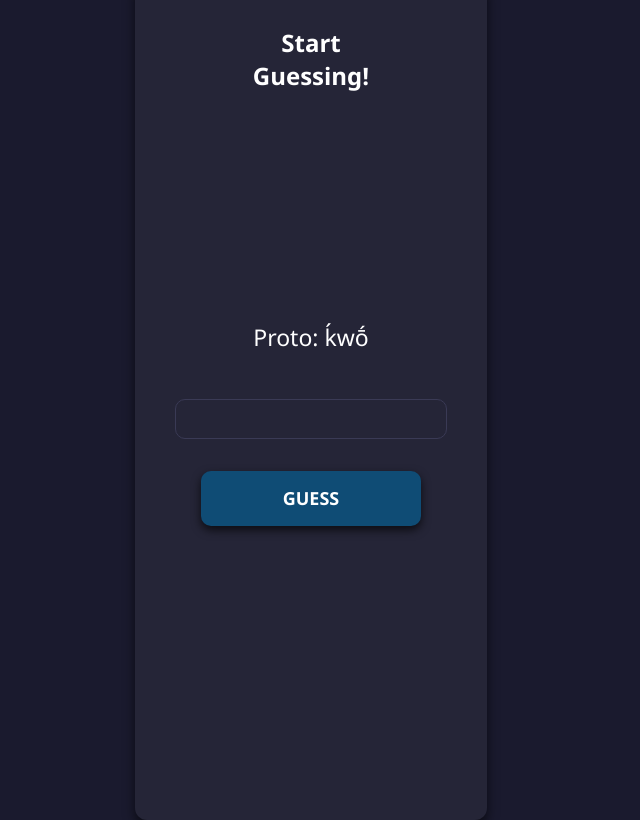
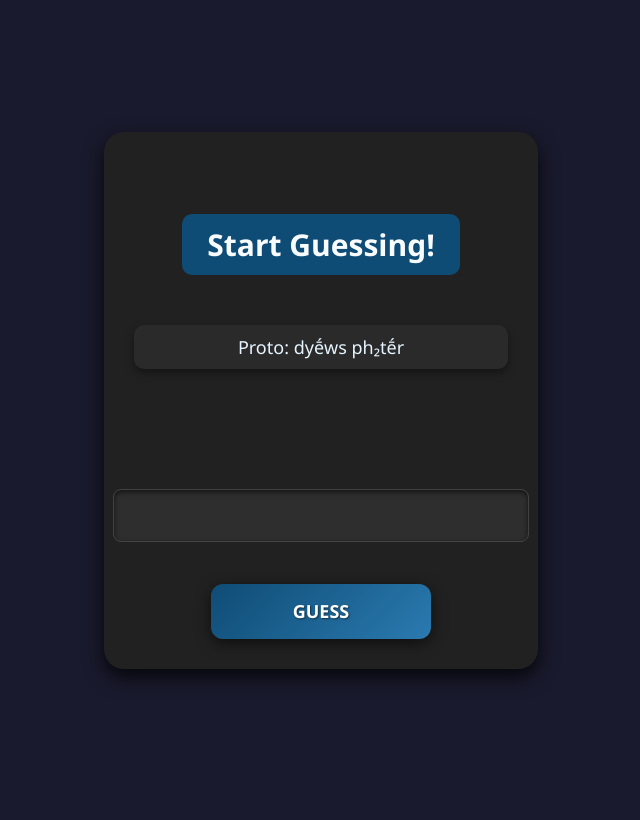
Before and after one commit to Willywombat-git/Indo-European-Word-Game, a plain HTML site: page Indo_European_Word_Game.html in a window 1280 px wide. Both pictures are taken after a click on the link "CLICK TO START". Shown: the whole page, without its empty margins (349-989 px from the left). Drawn offline with Linux system fonts and the light colour scheme.

Commit message:
Updated CSS. Added more answers. Added functionality for enter key.

```diff
--- a/Indo_European_Word_Game.html
+++ b/Indo_European_Word_Game.html
@@ -99,69 +99,147 @@
             display: flex;
             flex-direction: column;
             align-items: center;
-            justify-content: center;
+            justify-content: space-around;
             width: 100%;
-            height: 100vh;
-            padding: 20px;
-            background-color: #252537;
-            border-radius: 12px;
-            box-shadow: 0 6px 12px rgba(0, 0, 0, 0.6);
-            display: none; /* Hidden initially */
-            position: relative;
+            max-width: 700px;
+            height: auto;
+            padding: 30px;
+            background-color: #212121; /* Dark neutral background */
+            border-radius: 20px;
+            box-shadow: 0 8px 20px rgba(0, 0, 0, 0.8); /* Smooth shadow */
+            margin: 20px auto;
+            color: #e3e3e3; /* Neutral white for text */
+            font-family: 'Segoe UI', Tahoma, Geneva, Verdana, sans-serif;
         }
 
         /* Score container */
-        #points {
-            position: absolute;
-            top: 20px;
-            left: 50%;
-            transform: translateX(-50%);
-            font-size: 24px;
-            color: #ffffff;
-            font-weight: bold;
+        #game #points {
+            font-size: 30px;
+            font-weight: 700;
+            color: #f8fcff;
+            background: #0f4c75;
+            padding: 10px 25px;
+            border-radius: 10px;
+            text-align: center;
+            margin-bottom: 20px;
         }
 
-        /* Hints container */
-        #hints {
-            margin-bottom: 20px;
+        /* Hints in the game section */
+        #game #hints {
+            width: 100%;
             text-align: center;
-            color: #fff;
+            margin: 20px 0;
+            color: #e5f4ff;
         }
 
-        #hint1, #hint2, #hint3, #hint4{
-            font-size: 23px;
-            line-height: 1.6;
+        #hint1, #hint2, #hint3, #hint4 {
+            font-size: 18px;
+            margin: 10px 0;
+            padding: 10px;
+            border-radius: 10px;
+            background-color: #2a2a2a;
+            box-shadow: 0 4px 8px rgba(0, 0, 0, 0.4); /* Subtle depth */
+            visibility: hidden; /* Hides the hint initially */
+            opacity: 0; /* Ensures no visual box */
+            transition: visibility 0.3s, opacity 0.3s; /* Smooth transition when displayed */
+        }
+
+        /* Display hints in the game section only when they have content */
+        #hint1:not(:empty),
+        #hint2:not(:empty),
+        #hint3:not(:empty),
+        #hint4:not(:empty) {
+            visibility: visible; /* Makes the hint visible */
+            opacity: 1; /* Fades it in */
         }
 
         /* Input section */
-        #input_div {
+        #game #input_div {
             display: flex;
             flex-direction: column;
             align-items: center;
             justify-content: center;
+            width: 100%;
         }
 
         /* Input field */
-        #input {
-            padding: 10px;
-            font-size: 16px;
-            margin-bottom: 10px;
-            width: 250px;
-            border-radius: 10px;
-            border: 1px solid #3a3a55;
-            background-color: #252537;
-            color: #fff;
-        }
-        #points {
-            padding: 10px;
-            height: 50px;
-            text-align: center;
-            display: flex;
-            justify-content: center;
-            align-items: center;
-
+        #game #input {
+            padding: 15px 20px;
+            font-size: 18px;
+            width: 100%;
+            max-width: 400px;
+            border-radius: 8px;
+            border: 1px solid #424242;
+            background-color: #2e2e2e;
+            color: #e0e0e0;
+            box-shadow: inset 0 2px 5px rgba(0, 0, 0, 0.6); /* Inset shadow for depth */
+            margin-bottom: 20px;
+            transition: all 0.3s ease;
+            margin-right: 20px;
+            margin-left: 20px;
         }
 
+        #game #input:focus {
+            border-color: #145a88;
+            outline: none;
+            box-shadow: 0 0 10px #124b72; /* Glow effect */
+        }
+
+        /* Buttons */
+       /* Enhanced Guess Button Styling */
+        #game .button {
+            width: 220px;
+            height: 55px;
+            display: flex;
+            align-items: center;
+            justify-content: center;
+            color: #ffffff;
+            background: linear-gradient(135deg, #0f4c75, #2a7ab0); /* Gradient background */
+            font-size: 18px;
+            font-weight: bold;
+            text-transform: uppercase;
+            border: none;
+            border-radius: 12px; /* Rounded corners */
+            cursor: pointer;
+            transition: background 0.3s ease, transform 0.2s ease, box-shadow 0.3s ease;
+            box-shadow: 0 4px 15px rgba(0, 0, 0, 0.6); /* Elevated shadow for depth */
+            text-shadow: 1px 1px 2px rgba(0, 0, 0, 0.5); /* Text shadow for clarity */
+        }
+
+        /* Hover effect for the button */
+        #game .button:hover {
+            background: linear-gradient(135deg, #145a88, #43a6be); /* Brighter gradient on hover */
+            box-shadow: 0 6px 14px rgba(25, 52, 71, 0.6); /* Softer shadow on hover */
+            transform: translateY(-1px);
+        }
+
+        /* Active effect for the button */
+        #game .button:active {
+            transform: scale(0.98); /* Slightly shrink on click */
+            box-shadow: 0 3px 10px rgba(0, 0, 0, 0.7); /* Reduced shadow */
+            background: linear-gradient(135deg, #124b72, #297f94); /* Darker gradient on click */
+        }
+
+
+        /* Animations for the game section */
+        #game .fade-in {
+            animation: fadeIn 1s ease-in-out;
+        }
+
+        #game .fade-out {
+            animation: fadeIn 1s ease-in-out reverse;
+        }
+
+        @keyframes fadeIn {
+            from {
+                opacity: 0;
+                transform: translateY(20px);
+            }
+            to {
+                opacity: 1;
+                transform: translateY(0);
+            }
+        }
     </style>
     <style>
         /* Fade-in animation */
@@ -212,6 +290,7 @@
                 Try to guess what the modern english word is with the least amount of translations. Most are Nouns. The lower the score the better.
             </p>
         </div>
+
 
         <div id="game">
             <div id="score">
@@ -294,7 +373,15 @@
                 { proto: "néwos", meaning: "new", protoLanguage: "neudaz", oldLanguage: "*néwos", modernEnglish: "new" },
                 { proto: "gʷṓws", meaning: "cow", protoLanguage: "kōz", oldLanguage: "cū", modernEnglish: "cow" },
                 { proto: "ḱwṓ", meaning: "dog", protoLanguage: "hundaz", oldLanguage: "hund", modernEnglish: "dog" },
-                { proto: "dyḗws ph₂tḗr", meaning: "Zeus", protoLanguage: "Dzéus", oldLanguage: "Ζεύς", modernEnglish: "Zeus" }
+                { proto: "dyḗws ph₂tḗr", meaning: "Zeus", protoLanguage: "Dzéus", oldLanguage: "Ζεύς", modernEnglish: "Zeus" },
+                { proto: "bʰéh₂tēr", meaning: "brother", protoLanguage: "brōþēr", oldLanguage: "broþor", modernEnglish: "brother" },
+                { proto: "pṓds", meaning: "foot", protoLanguage: "pōz", oldLanguage: "fūs", modernEnglish: "foot" },
+                { proto: "h₁nómn̥", meaning: "name", protoLanguage: "namô", oldLanguage: "nama", modernEnglish: "name" },
+                { proto: "wódr̥", meaning: "water", protoLanguage: "watōr", oldLanguage: "wæter", modernEnglish: "water" },
+                { proto: "dómos", meaning: "house", protoLanguage: "domaz", oldLanguage: "hūs", modernEnglish: "house" },
+                { proto: "mr̥tós", meaning: "mortal", protoLanguage: "murtaz", oldLanguage: "morðor", modernEnglish: "mortal" },
+                { proto: "bʰélh₂-", meaning: "blossom", protoLanguage: "blōz", oldLanguage: "blōstma", modernEnglish: "blossom" },
+                { proto: "gʷémtos", meaning: "path", protoLanguage: "wēgaz", oldLanguage: "weg", modernEnglish: "path" }
             ];
             shuffle(answers);
             function shuffle(array){
@@ -372,6 +459,11 @@
 
 
             guess_button.addEventListener('click', check_answer);
+            document.addEventListener('keydown', function(event) {
+                if (event.key === 'Enter') {
+                    check_answer();
+                }
+            });
 
         }
 
```
Lines whose indentation alone changed are shown as unchanged.
